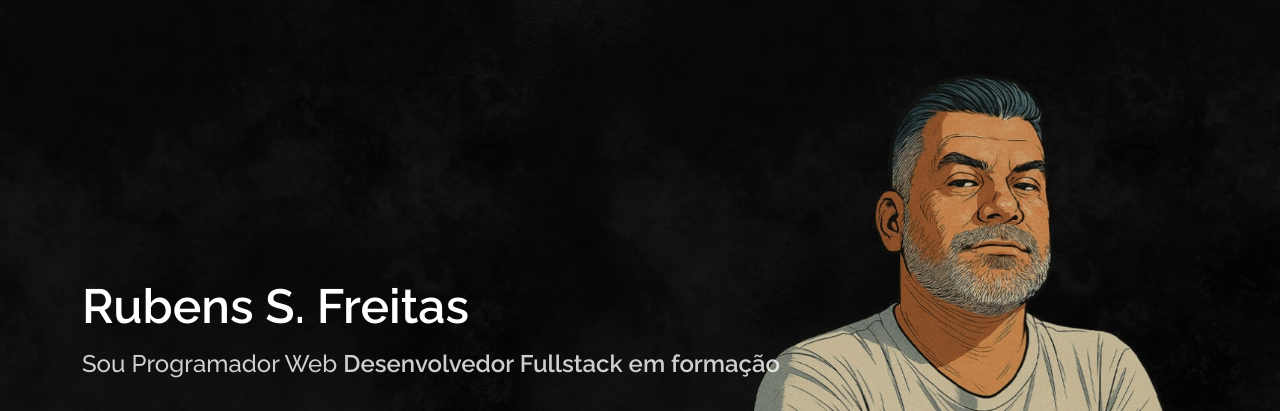
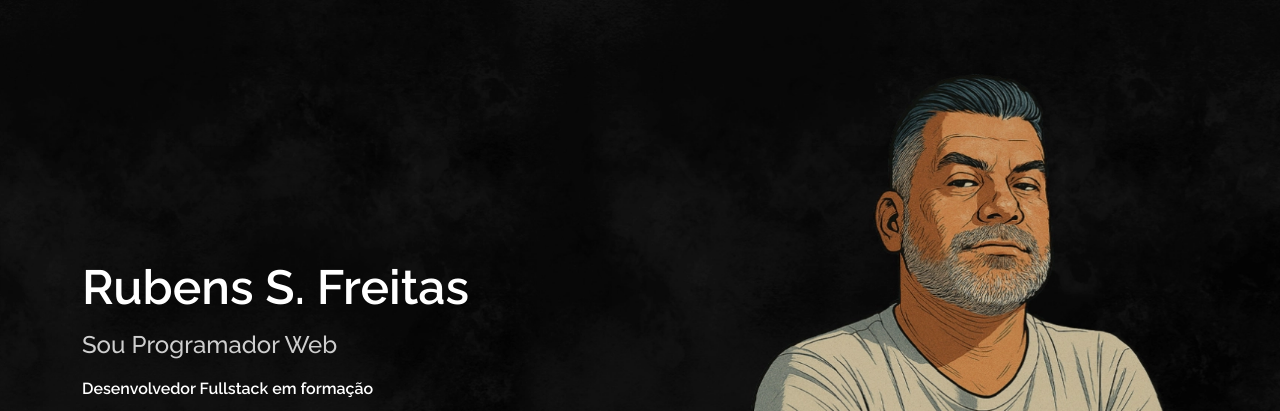
Before and after one commit to rubenssfreitas/ruubenns, a plain HTML site: page index.html in a window 1280 px wide. Shown: the top 411 px of the page. Drawn offline with nearby package versions, Linux system fonts and the light colour scheme.

Commit message:
Update index.html
atualiza titulo

```diff
--- a/index.html
+++ b/index.html
@@ -62,7 +62,8 @@
 
 
 
-      <h2>Sou Programador Web <strong style="font-weight: 900;" >Desenvolvedor Fullstack em formação</strong></h2>
+      <h2>Sou Programador Web<h2>
+        <h6><strong style="font-weight: 900;" >Desenvolvedor Fullstack em formação</strong></h6>
 
       <nav id="navbar" class="navbar">
         <ul>
```
